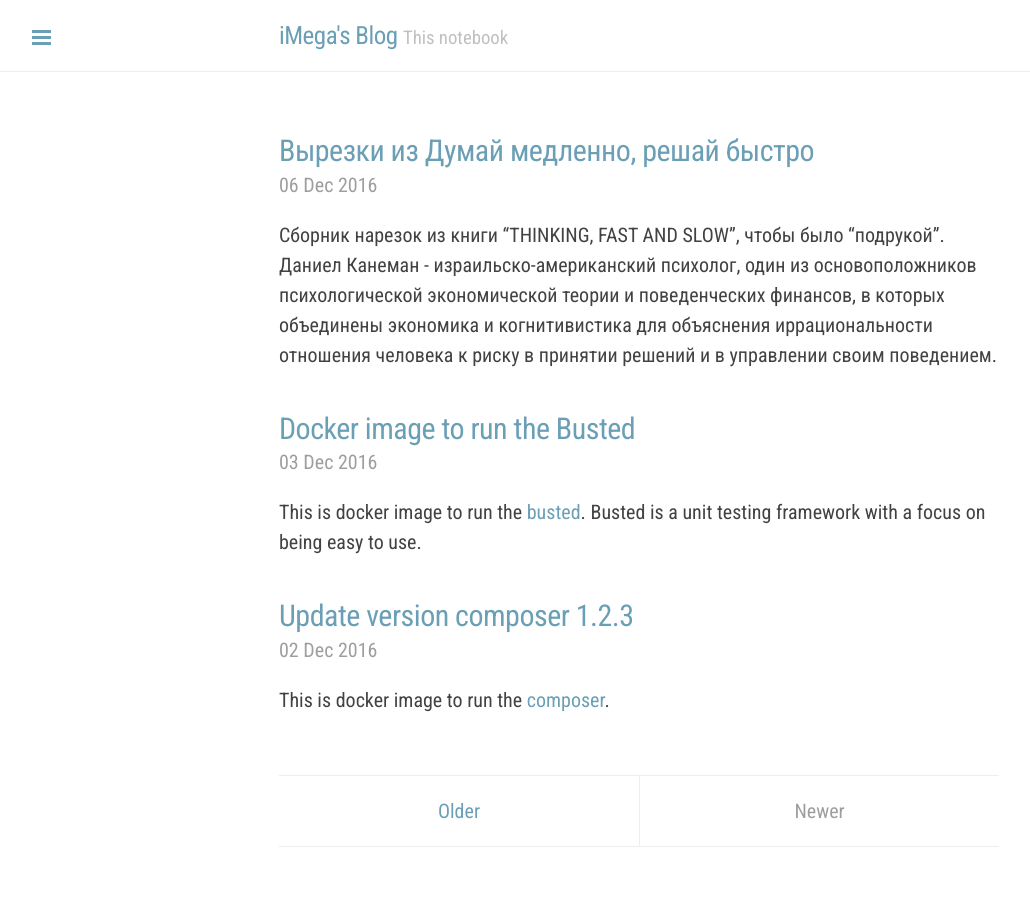
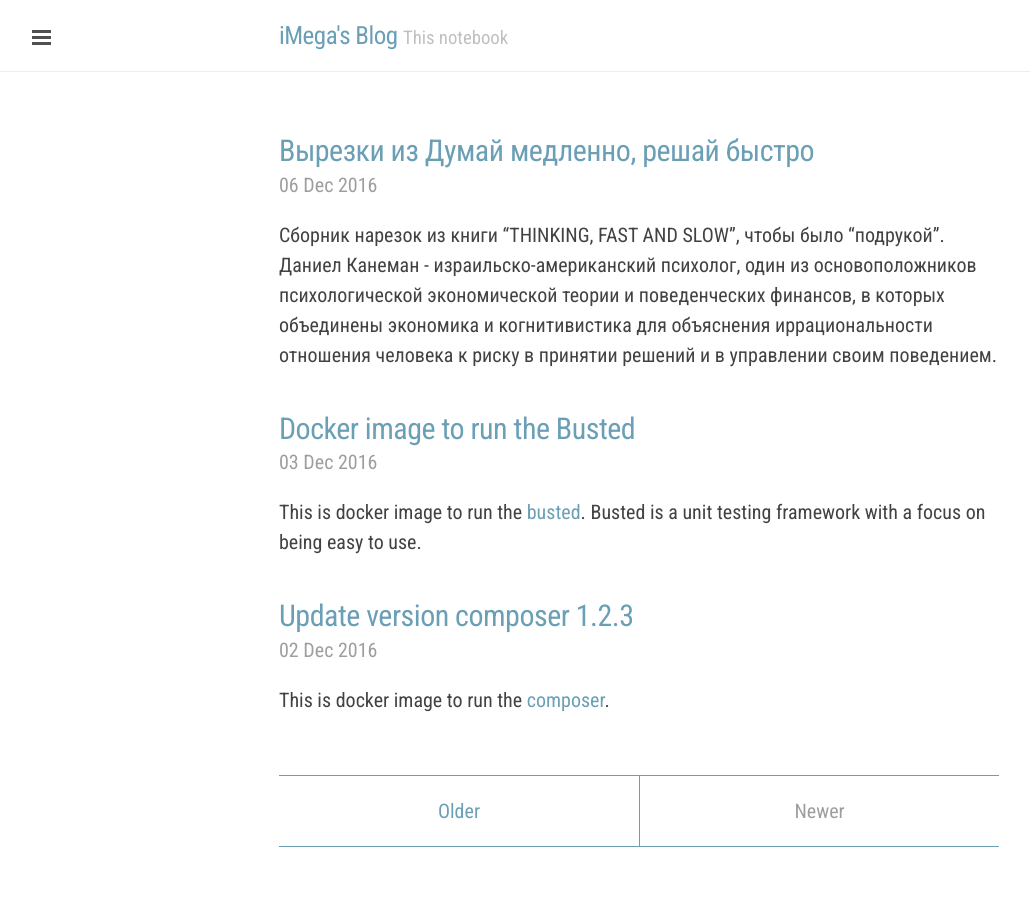
Before and after one commit to iMega/imega.github.io, a Jekyll site: the page built from index.html, in a window 1280 px wide. Shown: the whole page, without its empty margins (1-1031 px from the left). Built offline with Jekyll 4.4.1, drawn with Linux system fonts in a browser that asks for light colours; the list of posts is cut into pages by our own code.

Commit message:
up styles

```diff
--- a/_sass/code.scss
+++ /dev/null
@@ -1,11 +0,0 @@
-pre {
-    font-family: Menlo, Monaco, "Courier New", monospace;
-    margin-left: -1rem;
-    margin-right: -1rem;
-    padding: 1rem;
-    font-size: .8rem;
-    line-height: 1.4;
-    white-space: pre;
-    background-color: $block-bg-color;
-    overflow-x: auto;
-}
--- /dev/null
+++ b/_sass/markdown.scss
@@ -0,0 +1,26 @@
+hr {
+    position: relative;
+    margin: 1.5rem 0;
+    border: 0;
+    border-top: 1px solid $grey-200;
+    border-bottom: 1px solid #fff;
+}
+
+code,
+pre {
+    font-family: Menlo, Monaco, "Courier New", monospace;
+    padding: 0.2rem;
+    font-size: .8rem;
+    line-height: 1.4;
+    white-space: pre;
+    background-color: $block-bg-color;
+}
+
+pre {
+    margin: 0.2rem -1rem;
+    padding: 1rem;
+    overflow-x: auto;
+    code {
+        padding: 0;
+    }
+}
--- a/_sass/theme.scss
+++ b/_sass/theme.scss
@@ -8,5 +8,5 @@ $text-inactive-color: $grey-500;
 $line-color: $grey-400;
 $block-bg-color: $grey-100;
 
-$link-color: $grey-200;
+$link-color: #6a9fb5;
 $sidebar-bg-color: #6a9fb5;
--- a/css/main.scss
+++ b/css/main.scss
@@ -5,8 +5,8 @@
 @import "typography";
 @import "alignment";
 @import "post";
-@import "code";
 @import "paginator";
+@import "markdown";
 
 * {
     -webkit-box-sizing: border-box;
--- a/public/css/lanyon.css
+++ b/public/css/lanyon.css
@@ -50,9 +50,7 @@
   margin-bottom: 0;
   color: #505050;
 }
-.masthead-title a {
-  color: #505050;
-}
+
 .masthead-title small {
   font-size: 75%;
   font-weight: 400;
@@ -332,32 +330,3 @@ a.sidebar-nav-item:focus {
 .theme-base-0d #sidebar-checkbox:checked ~ .sidebar-toggle {
   background-color: #6a9fb5;
 }
-.theme-base-0d .container a,
-.theme-base-0d .sidebar-toggle,
-.theme-base-0d .related-posts li a:hover {
-  color: #6a9fb5;
-}
-
-/* Magenta */
-.theme-base-0e .sidebar,
-.theme-base-0e .sidebar-toggle:active,
-.theme-base-0e #sidebar-checkbox:checked ~ .sidebar-toggle {
-  background-color: #aa759f;
-}
-.theme-base-0e .container a,
-.theme-base-0e .sidebar-toggle,
-.theme-base-0e .related-posts li a:hover {
-  color: #aa759f;
-}
-
-/* Brown */
-.theme-base-0f .sidebar,
-.theme-base-0f .sidebar-toggle:active,
-.theme-base-0f #sidebar-checkbox:checked ~ .sidebar-toggle {
-  background-color: #8f5536;
-}
-.theme-base-0f .container a,
-.theme-base-0f .sidebar-toggle,
-.theme-base-0f .related-posts li a:hover {
-  color: #8f5536;
-}
--- a/public/css/poole.css
+++ b/public/css/poole.css
@@ -1,39 +1,8 @@
-/* No `:visited` state is required by default (browsers will use `a`) */
-
-/* `:focus` is linked to `:hover` for basic accessibility */
-
-
-/* Body text */
-p {
-  margin-top: 0;
-  margin-bottom: 1rem;
-}
-
-strong {
-  color: #303030;
-}
-
-
-/* Lists */
-ul, ol, dl {
-  margin-top: 0;
-  margin-bottom: 1rem;
-}
-
 dt {
   font-weight: bold;
 }
 dd {
   margin-bottom: .5rem;
-}
-
-/* Misc */
-hr {
-  position: relative;
-  margin: 1.5rem 0;
-  border: 0;
-  border-top: 1px solid #eee;
-  border-bottom: 1px solid #fff;
 }
 
 abbr {
@@ -146,9 +115,7 @@ tbody tr:nth-child(odd) th {
   margin-bottom: 0;
   color: #505050;
 }
-.masthead-title a {
-  color: #505050;
-}
+
 .masthead-title small {
   font-size: 75%;
   font-weight: 400;
```
